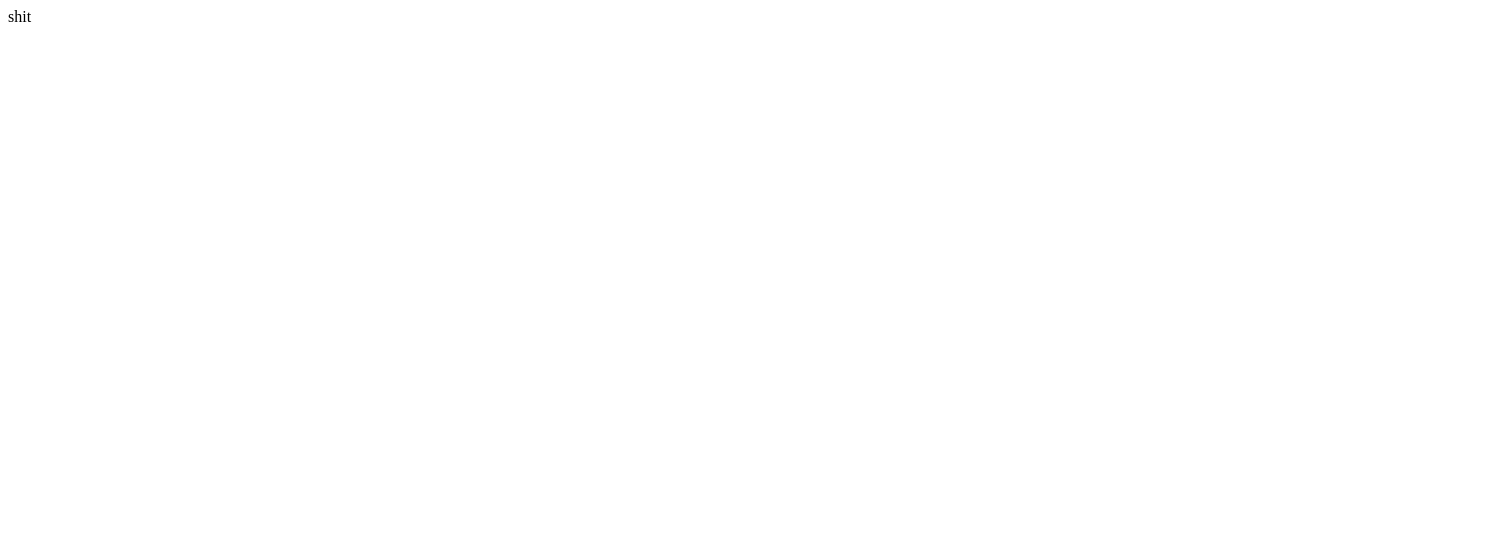
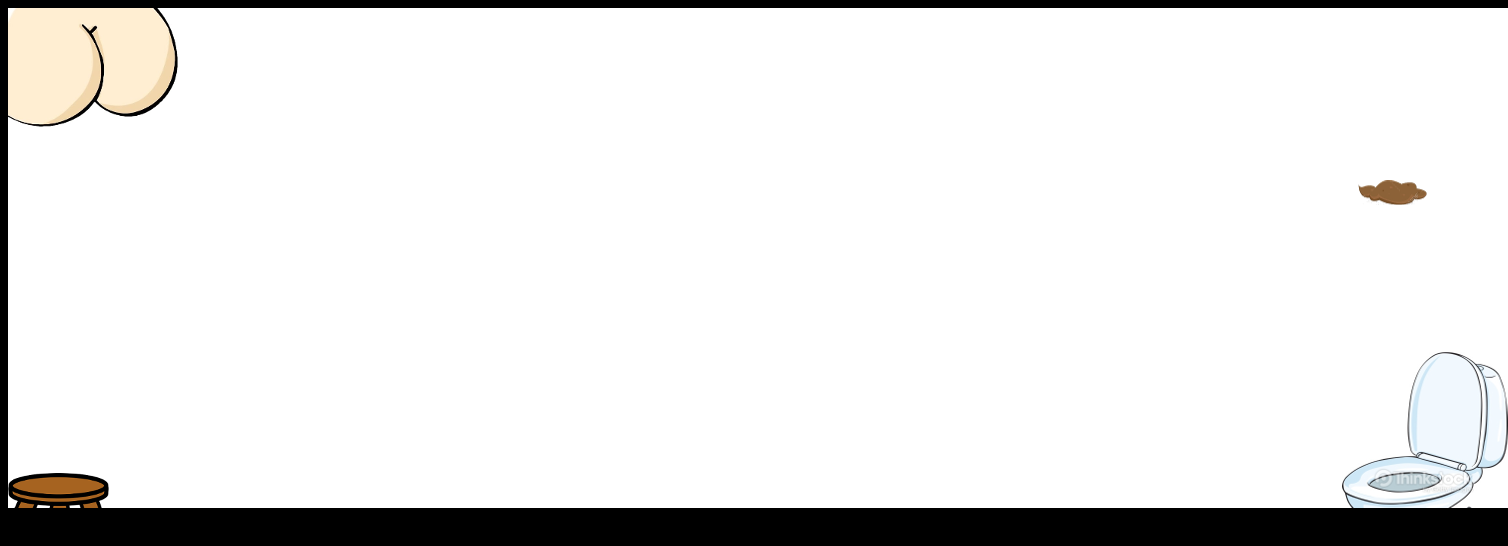
Before and after one commit to kiellabian/shit, a plain HTML site: page index.html in a window 1280 px wide. Shown: the whole page, 1508 px wide, since content can reach past the window. Drawn offline with Linux system fonts and the light colour scheme.

Commit message:
semi-finished shit app

```diff
--- a/index.html
+++ b/index.html
@@ -1,8 +1,15 @@
 <html>
     <head>
         <title>SHIT</title>
+        <link rel="stylesheet" type="text/css" href="style.css">
     </head>
     <body>
-        shit
+        <canvas id="canvas" width="1500" height="500"></canvas>
+        <img id="poop1" src="images/poop1.png">
+        <img id="bowl" src="images/bowl.png" />
+        <img id="butt" src="images/butt.png" />
+        <img id="stool" src="images/stool.png" />
+
+        <script type="text/javascript" src="shit.js"></script>
     </body>
 </html>
--- /dev/null
+++ b/shit.js
@@ -0,0 +1,121 @@
+var CANVAS = document.getElementById('canvas');
+var CANVAS_HEIGHT = CANVAS.height;
+var CANVAS_WIDTH = CANVAS.width;
+var BUTT = document.getElementById('butt');
+var BOWL = document.getElementById('bowl');
+var PLAYER;
+var POOPS = [];
+
+function doOverlap(c1, c2) {
+    return false;
+}
+
+class Poop {
+    constructor(height, width) {
+        this.image = document.getElementById('poop1');
+        this.x = 0;
+        this.y = 0;
+        this.speedBounce = -9.5;
+        this.speedX = 5;
+        this.speedY = 5;
+    }
+
+    coordinates() {
+        return [this.x, this.y, this.x + this.image.width,
+                this.y + this.image.height];
+    }
+
+    draw(context) {
+        this.update();
+        context.drawImage(this.image, this.x, this.y);
+    }
+
+    update() {
+        if (this.y > CANVAS_HEIGHT) {
+            this.speedY = this.speedBounce;
+        }
+
+        if (this.x < CANVAS_WIDTH - this.image.width - BOWL.width / 2) {
+            this.x += this.speedX;
+        } else {
+            if (this.y > CANVAS_HEIGHT - 80) {
+                this.remove();
+            }
+        }
+
+        this.y += this.speedY;
+        this.speedY += 0.1;
+    }
+
+    remove() {
+        var i = POOPS.indexOf(this);
+        POOPS.splice(i, 1);
+    }
+}
+
+
+class STOOL {
+    constructor() {
+        this.image = document.getElementById('stool');
+        this.x = 0;
+        this.y = CANVAS_HEIGHT - this.image.height;
+    }
+
+    update(newX) {
+        if (newX > CANVAS_WIDTH - BOWL.width) {
+            newX = CANVAS_WIDTH - BOWL.width;
+        } else if (newX < 0) {
+            newX = 0;
+        }
+
+        newX = newX - this.image.width / 2;
+        this.x = newX;
+    }
+
+    coordinates() {
+        return [this.x, this.y, this.x + this.image.width,
+                this.y + this.image.height];
+    }
+
+    draw(context) {
+        context.drawImage(this.image, this.x, this.y);
+    }
+}
+
+
+function initialize() {
+    POOPS.push(new Poop());
+    PLAYER = new STOOL();
+
+    window.addEventListener('mousemove', function(e) {
+        PLAYER.update(e.pageX);
+    });
+}
+
+function draw() {
+    var canvas = CANVAS;
+    if (canvas.getContext) {
+        var context = canvas.getContext('2d');
+        context.fillStyle = 'white';
+        context.fillRect(0 , 0, CANVAS_WIDTH, CANVAS_HEIGHT);
+        context.drawImage(BOWL, CANVAS_WIDTH - BOWL.width,
+            CANVAS_HEIGHT - BOWL.height);
+        PLAYER.draw(context);
+
+        for (var i = POOPS.length - 1; i >= 0; i--) {
+            POOPS[0].draw(context);
+        }
+
+        context.drawImage(BUTT, -40, -40);
+    }
+}
+
+window.onload = function() {
+    function mainLoop() {
+        draw();
+        requestAnimationFrame(mainLoop);
+    }
+
+    initialize();
+    requestAnimationFrame(mainLoop);
+};
--- /dev/null
+++ b/style.css
@@ -0,0 +1,16 @@
+body {
+    background-color: black
+}
+
+img {
+    display: none;
+}
+
+canvas {
+    background-color: white;
+    margin: auto;
+}
+
+#poop1 {
+
+}
```
Also changed, not shown: images/bowl.png (added), images/butt.jpg (added), images/butt.png (added), images/poop.jpg (added), images/poop1.png (added), images/stool.png (added).
